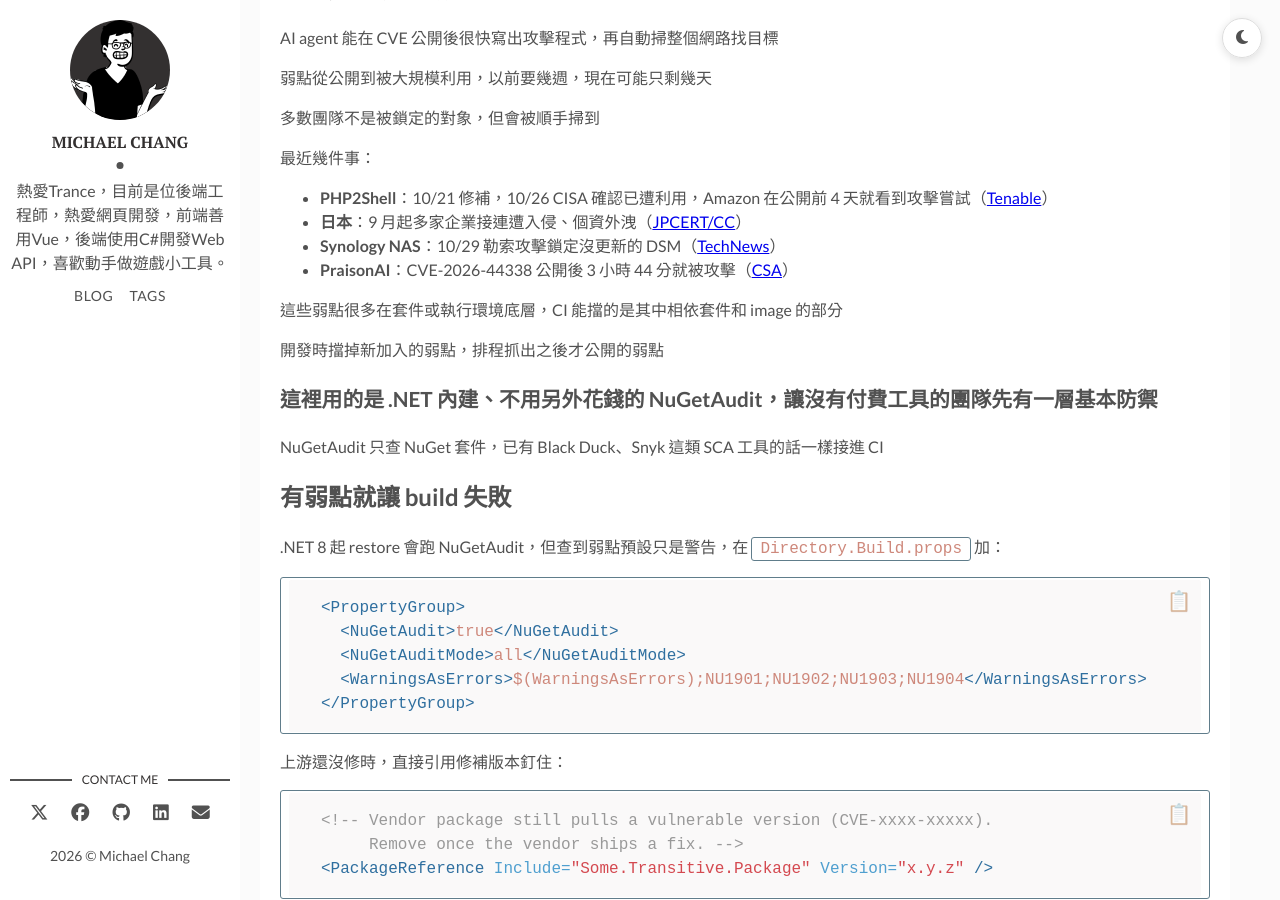
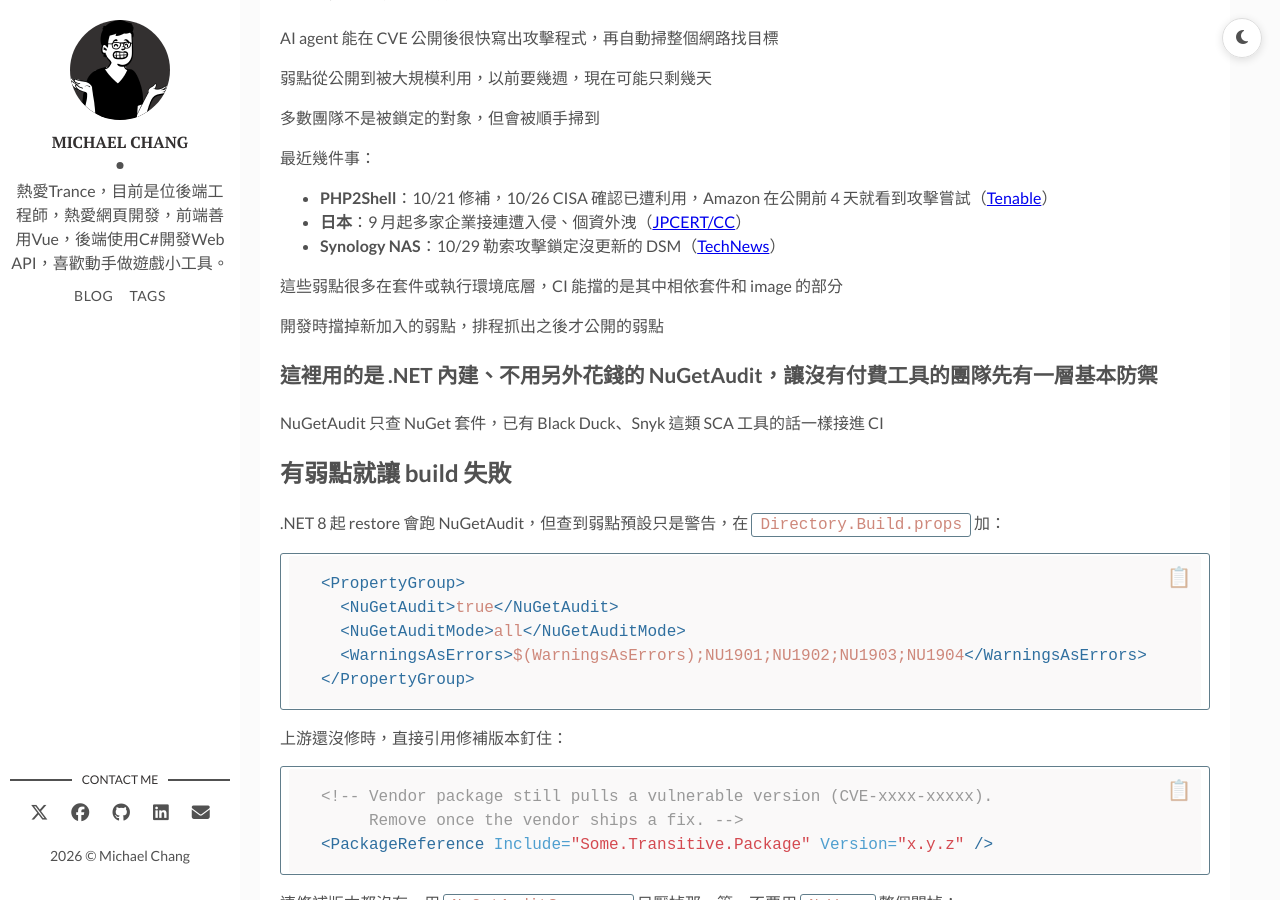
Before and after one commit to dks50217/dks50217.github.io, a Jekyll site: the page built from _posts/2026-10-30-ci-baseline-defense-ai-agent.markdown, in a window 1280 px wide and 900 px high, scrolled down 669 px. Built offline with Jekyll 4.4.1, drawn with Linux system fonts in a browser that asks for light colours; nearby versions of some CDN libraries; comment, search, counter and statistics services are not loaded.

Commit message:
update md

```diff
--- a/_posts/2026-10-30-ci-baseline-defense-ai-agent.markdown
+++ b/_posts/2026-10-30-ci-baseline-defense-ai-agent.markdown
@@ -21,7 +21,6 @@
 - **PHP2Shell**：10/21 修補，10/26 CISA 確認已遭利用，Amazon 在公開前 4 天就看到攻擊嘗試（[Tenable](https://www.tenable.com/blog/php2shell-cve-2026-109618-cve-2026-109619-frequently-asked-questions-about-critical-php-remote)）
 - **日本**：9 月起多家企業接連遭入侵、個資外洩（[JPCERT/CC](https://www.jpcert.or.jp/at/2026/at260030.html)）
 - **Synology NAS**：10/29 勒索攻擊鎖定沒更新的 DSM（[TechNews](https://infosecu.technews.tw/2026/10/30/dsm-ransomware-targets-synology-urges-nas-users-update-promptly)）
-- **PraisonAI**：CVE-2026-44338 公開後 3 小時 44 分就被攻擊（[CSA](https://labs.cloudsecurityalliance.org/research/csa-research-note-agentic-framework-rapid-exploitation-20260/)）
 
 這些弱點很多在套件或執行環境底層，CI 能擋的是其中相依套件和 image 的部分
 
```
